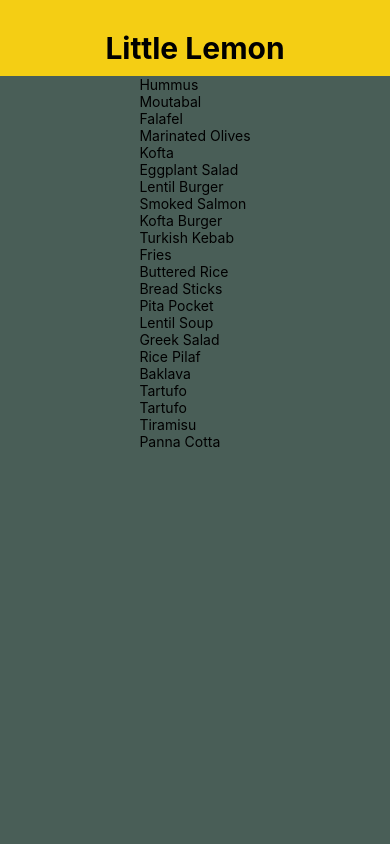
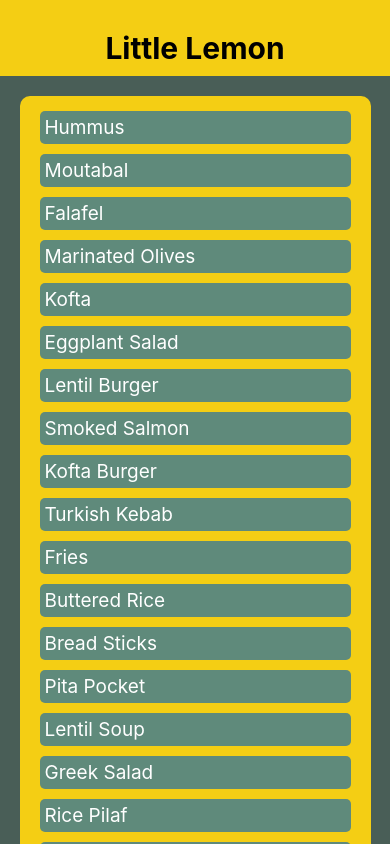
Before and after one commit to salvatorequagliariello/react-native-meta-course, a React Native app in the folder native-lists/: screen / in a window 390 px wide. Shown: the top 844 px of the page. Built offline with nearby package versions, Linux system fonts and the light colour scheme.

Commit message:
add flstlist stylesheet

```diff
--- a/native-lists/components/MenuItems.js
+++ b/native-lists/components/MenuItems.js
@@ -37,14 +37,31 @@ const MenuItems = () => {
     const renderItem = ({item}) => <Item name={item.name} />
 
     return (
-        <View>
+        <View style={style.listContainer}>
             <FlatList style={style.list} data={list} keyExtractor={item => item.id} renderItem={renderItem} />
         </View>
     );
 };
 
 const style = StyleSheet.create({
-    list
+    listContainer: {
+        width: "90%",
+        backgroundColor: "#F4CE14",
+        marginTop: 20,
+        paddingHorizontal: 20,
+        paddingVertical: 10,
+        borderRadius: 10
+    },
+    textContainer: {
+        backgroundColor: "#5f8a7b",
+        marginVertical: 5,
+        padding: 5,
+        borderRadius: 5
+    },
+    text: {
+        color: "white",
+        fontSize: 19
+    }
 });
 
 export default MenuItems;
```
